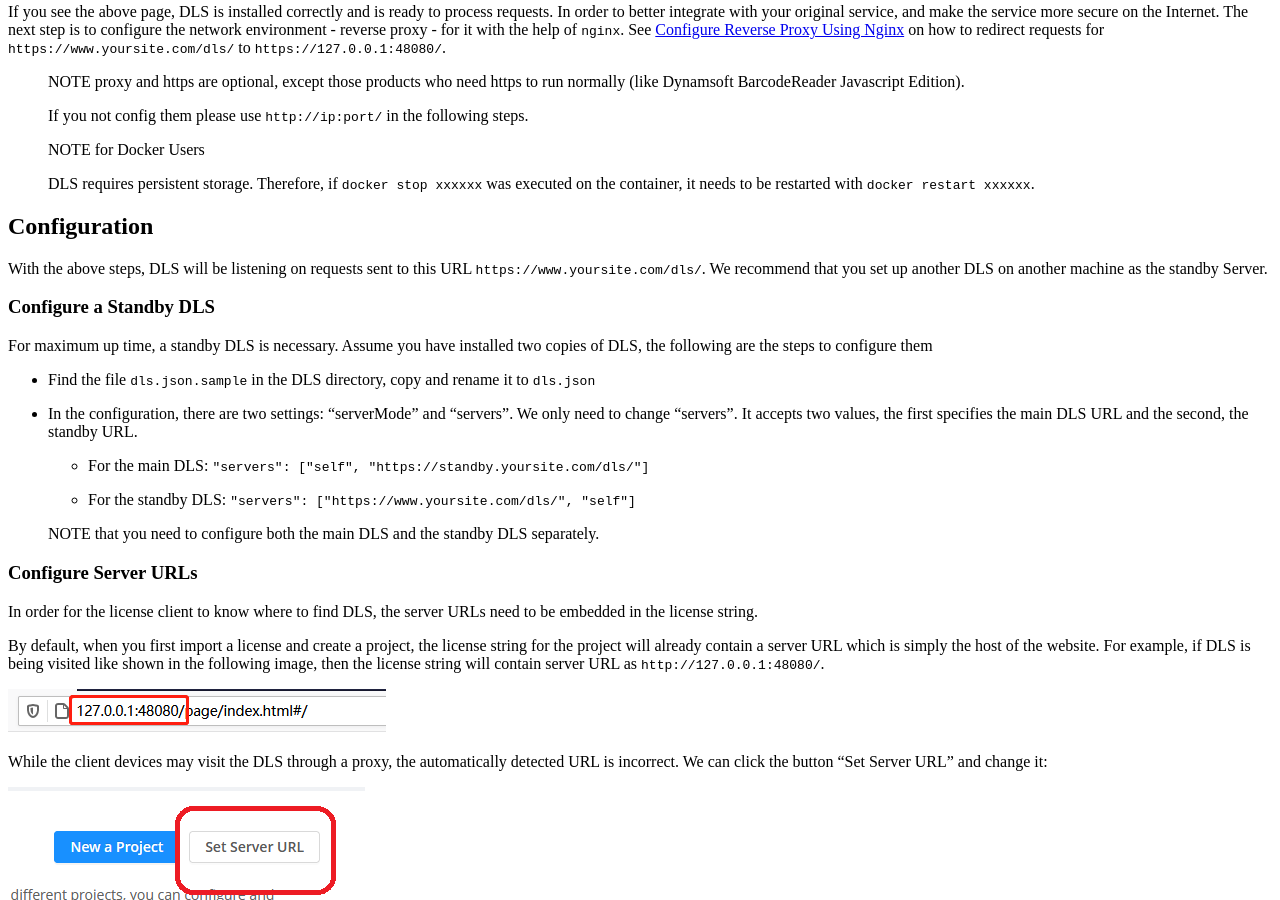
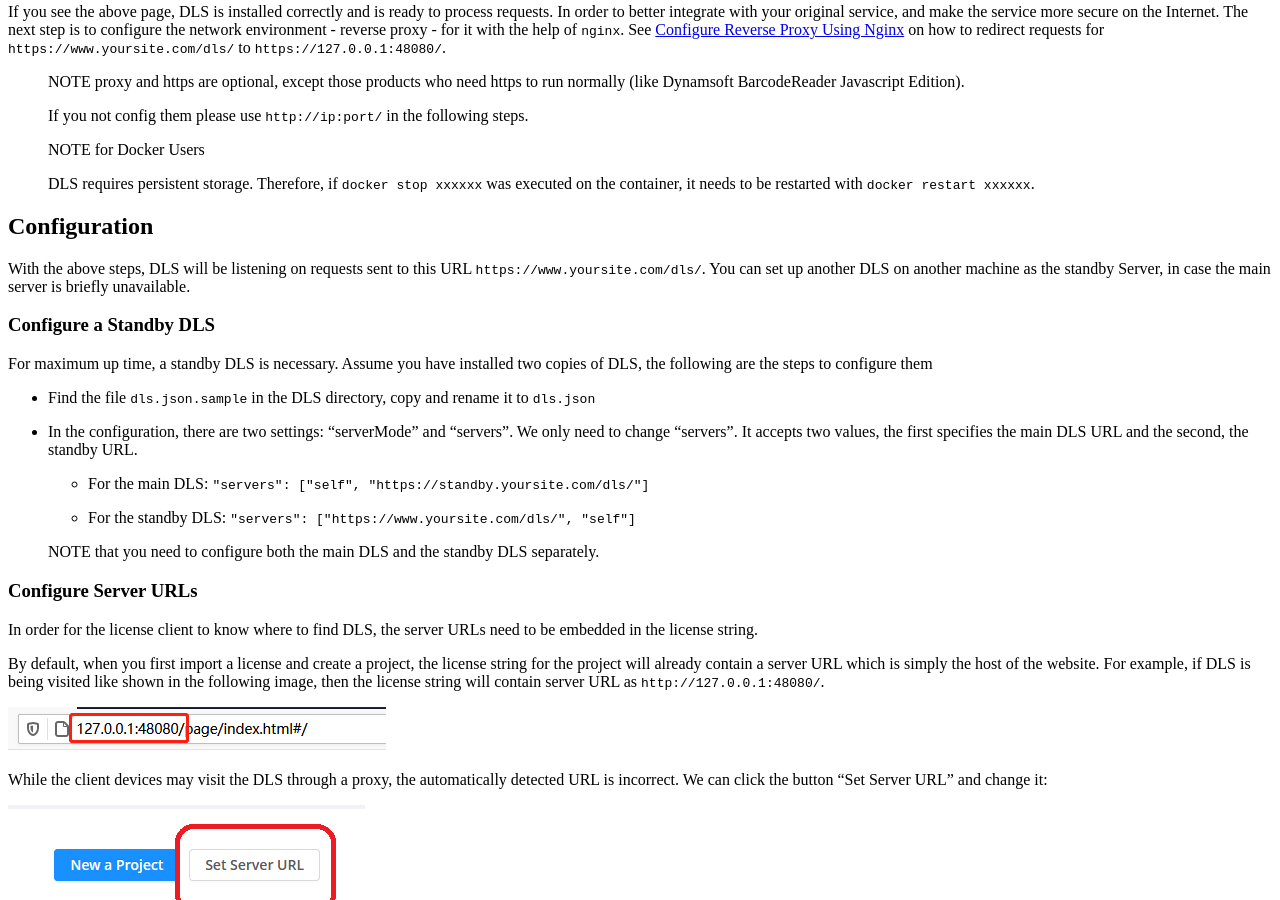
Before and after one commit to dynamsoft-docs/license-server-docs, a Jekyll site: the page built from selfhosting/DLSonLinux.md, in a window 1280 px wide and 900 px high, scrolled down 1893 px. Built offline with Jekyll 4.4.1, drawn with Linux system fonts in a browser that asks for light colours.

Commit message:
Update DLSonLinux.md

```diff
--- a/selfhosting/DLSonLinux.md
+++ b/selfhosting/DLSonLinux.md
@@ -99,7 +99,7 @@
 
 ## Configuration
 
-With the above steps, DLS will be listening on requests sent to this URL `https://www.yoursite.com/dls/`. We recommend that you set up another DLS on another machine as the standby Server.
+With the above steps, DLS will be listening on requests sent to this URL `https://www.yoursite.com/dls/`. You can set up another DLS on another machine as the standby Server, in case the main server is briefly unavailable.
 
 ### Configure a Standby DLS
 
```
